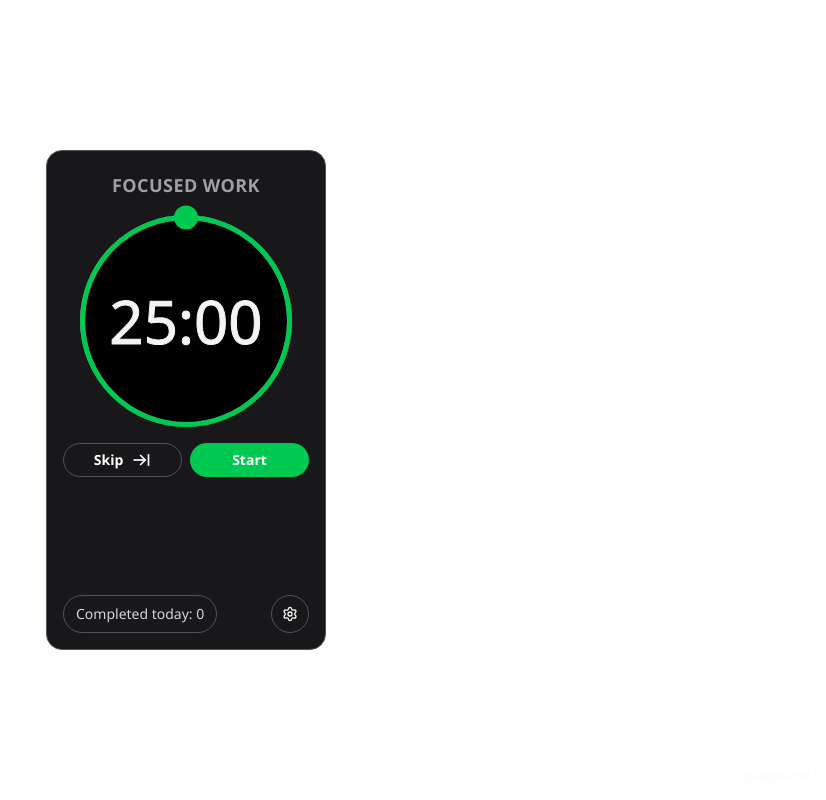
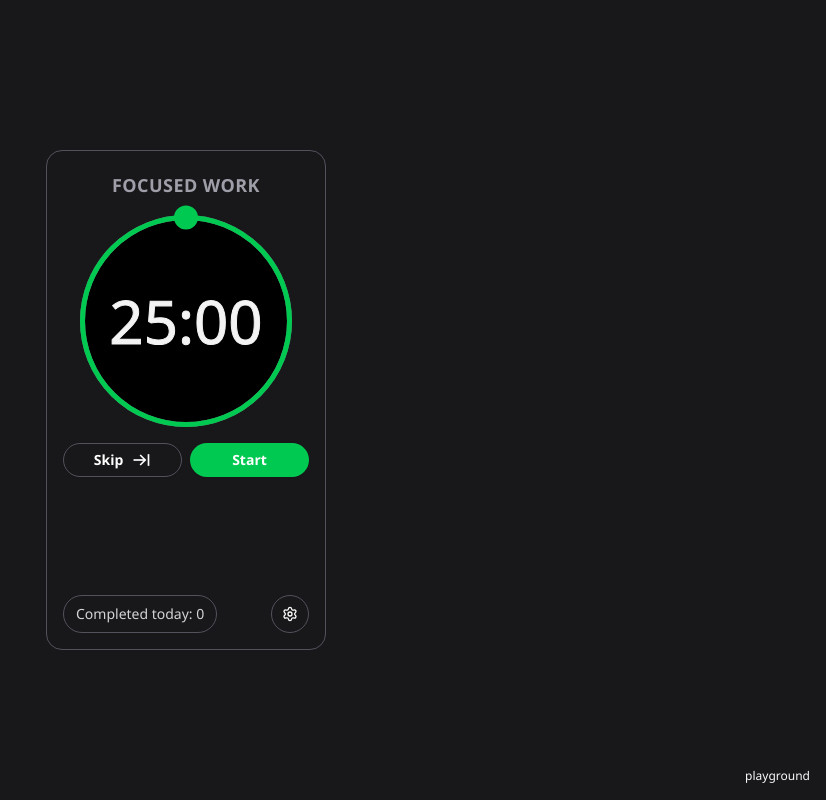
Before and after one commit to kevinashworth/pomodoro, a React (Vite) app: page / in a window 1280 px wide. Shown: the whole page, without its empty margins (454-1280 px from the left). Built offline with nearby package versions, Linux system fonts and the light colour scheme.

Commit message:
refactor(layout): enhance layout: matching background on web

```diff
--- a/src/layout/layout.tsx
+++ b/src/layout/layout.tsx
@@ -1,7 +1,14 @@
 import type { ReactNode } from "react";
 
+import cn from "@/utils/cn";
+import { IS_WEB } from "@/constants/env";
+
 function Layout({ children }: { children: ReactNode }) {
-  return <div className="flex h-screen w-full items-center justify-center overflow-hidden">{children}</div>;
+  return (
+    <div className={cn("flex h-screen w-full items-center justify-center overflow-hidden", IS_WEB && "bg-zinc-900")}>
+      {children}
+    </div>
+  );
 }
 
 export default Layout;
```
